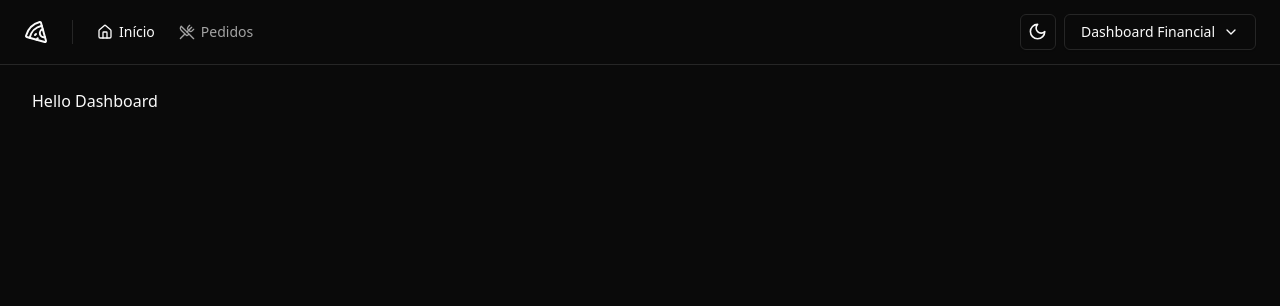
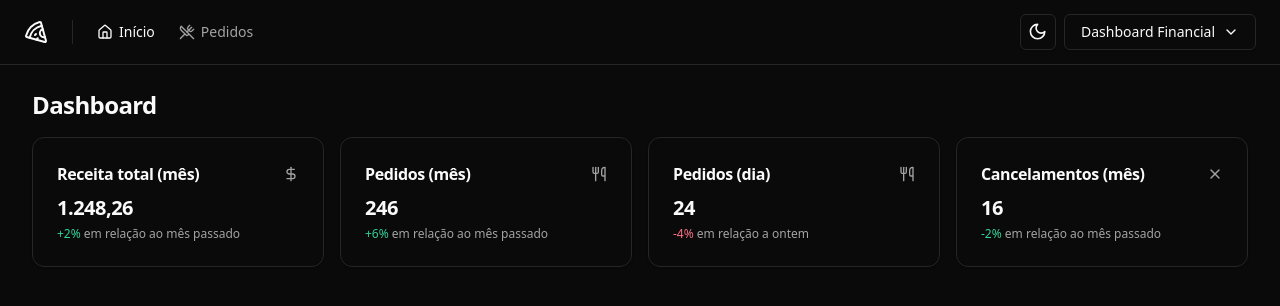
Before and after one commit to Cardosofiles/pizza-shop-client, a React (Vite) app: page / in a window 1280 px wide. Shown: the top 306 px of the page. Built offline with nearby package versions, Linux system fonts and the light colour scheme.

Commit message:
dashboard components and page

```diff
--- /dev/null
+++ b/src/components/ui/card.tsx
@@ -0,0 +1,76 @@
+import * as React from "react"
+
+import { cn } from "@/lib/utils"
+
+const Card = React.forwardRef<
+  HTMLDivElement,
+  React.HTMLAttributes<HTMLDivElement>
+>(({ className, ...props }, ref) => (
+  <div
+    ref={ref}
+    className={cn(
+      "rounded-xl border bg-card text-card-foreground shadow",
+      className
+    )}
+    {...props}
+  />
+))
+Card.displayName = "Card"
+
+const CardHeader = React.forwardRef<
+  HTMLDivElement,
+  React.HTMLAttributes<HTMLDivElement>
+>(({ className, ...props }, ref) => (
+  <div
+    ref={ref}
+    className={cn("flex flex-col space-y-1.5 p-6", className)}
+    {...props}
+  />
+))
+CardHeader.displayName = "CardHeader"
+
+const CardTitle = React.forwardRef<
+  HTMLParagraphElement,
+  React.HTMLAttributes<HTMLHeadingElement>
+>(({ className, ...props }, ref) => (
+  <h3
+    ref={ref}
+    className={cn("font-semibold leading-none tracking-tight", className)}
+    {...props}
+  />
+))
+CardTitle.displayName = "CardTitle"
+
+const CardDescription = React.forwardRef<
+  HTMLParagraphElement,
+  React.HTMLAttributes<HTMLParagraphElement>
+>(({ className, ...props }, ref) => (
+  <p
+    ref={ref}
+    className={cn("text-sm text-muted-foreground", className)}
+    {...props}
+  />
+))
+CardDescription.displayName = "CardDescription"
+
+const CardContent = React.forwardRef<
+  HTMLDivElement,
+  React.HTMLAttributes<HTMLDivElement>
+>(({ className, ...props }, ref) => (
+  <div ref={ref} className={cn("p-6 pt-0", className)} {...props} />
+))
+CardContent.displayName = "CardContent"
+
+const CardFooter = React.forwardRef<
+  HTMLDivElement,
+  React.HTMLAttributes<HTMLDivElement>
+>(({ className, ...props }, ref) => (
+  <div
+    ref={ref}
+    className={cn("flex items-center p-6 pt-0", className)}
+    {...props}
+  />
+))
+CardFooter.displayName = "CardFooter"
+
+export { Card, CardHeader, CardFooter, CardTitle, CardDescription, CardContent }
--- a/src/routes.tsx
+++ b/src/routes.tsx
@@ -2,7 +2,7 @@
 
 import { AppLayout } from "@/routes/_layouts/app";
 import { AuthLayout } from "@/routes/_layouts/auth";
-import { Dashboard } from "@/routes/app/dashboard";
+import { Dashboard } from "@/routes/app/dashboard/dashboard";
 import { Orders } from "@/routes/app/orders/orders";
 import { SingIn } from "@/routes/auth/sing-in";
 import { SingUp } from "@/routes/auth/sing-up";
--- a/src/routes/app/dashboard.tsx
+++ /dev/null
@@ -1,10 +0,0 @@
-import { Helmet } from "react-helmet-async";
-
-export function Dashboard() {
-  return (
-    <>
-      <Helmet title="Dashboard" />
-      <h1>Hello Dashboard</h1>
-    </>
-  );
-}
--- /dev/null
+++ b/src/routes/app/dashboard/dashboard.tsx
@@ -0,0 +1,24 @@
+import { Helmet } from "react-helmet-async";
+
+import { DayOrdersAmountCard } from "./day-orders-amount-card";
+import { MonthCanceledOrdersAmount } from "./month-canceled-orders-amount";
+import { MonthOrdersAmountCard } from "./month-orders-amount-card";
+import { MonthRevenueCard } from "./month-revenue-card";
+
+export function Dashboard() {
+  return (
+    <>
+      <Helmet title="Dashboard" />
+      <div className="flex flex-col gap-4">
+        <h1 className="text-2xl font-bold tracking-tight">Dashboard</h1>
+
+        <div className="grid grid-cols-4 gap-4">
+          <MonthRevenueCard />
+          <MonthOrdersAmountCard />
+          <DayOrdersAmountCard />
+          <MonthCanceledOrdersAmount />
+        </div>
+      </div>
+    </>
+  );
+}
--- /dev/null
+++ b/src/routes/app/dashboard/day-orders-amount-card.tsx
@@ -0,0 +1,23 @@
+import { Utensils } from "lucide-react";
+
+import { Card, CardContent, CardHeader, CardTitle } from "@/components/ui/card";
+
+export function DayOrdersAmountCard() {
+  return (
+    <Card>
+      <CardHeader className="flex-row space-y-0 items-center justify-between pb-2">
+        <CardTitle className="text-base font-semibold">Pedidos (dia)</CardTitle>
+        <Utensils className="h-4 w-4 text-muted-foreground" />
+      </CardHeader>
+
+      <CardContent className="space-y-1">
+        <span className="text-xl font-bold tracking-tight">24</span>
+        <p className="text-xs text-muted-foreground">
+          <span className="text-rose-900 dark:text-rose-400">-4%</span> em
+          relação a ontem
+        </p>
+        <span className=""></span>
+      </CardContent>
+    </Card>
+  );
+}
--- /dev/null
+++ b/src/routes/app/dashboard/month-canceled-orders-amount.tsx
@@ -0,0 +1,25 @@
+import { X } from "lucide-react";
+
+import { Card, CardContent, CardHeader, CardTitle } from "@/components/ui/card";
+
+export function MonthCanceledOrdersAmount() {
+  return (
+    <Card>
+      <CardHeader className="flex-row space-y-0 items-center justify-between pb-2">
+        <CardTitle className="text-base font-semibold">
+          Cancelamentos (mês)
+        </CardTitle>
+        <X className="h-4 w-4 text-muted-foreground" />
+      </CardHeader>
+
+      <CardContent className="space-y-1">
+        <span className="text-xl font-bold tracking-tight">16</span>
+        <p className="text-xs text-muted-foreground">
+          <span className="text-emerald-900 dark:text-emerald-400">-2%</span> em
+          relação ao mês passado
+        </p>
+        <span className=""></span>
+      </CardContent>
+    </Card>
+  );
+}
--- /dev/null
+++ b/src/routes/app/dashboard/month-orders-amount-card.tsx
@@ -0,0 +1,22 @@
+import { Utensils } from "lucide-react";
+
+import { Card, CardContent, CardHeader, CardTitle } from "@/components/ui/card";
+
+export function MonthOrdersAmountCard() {
+  return (
+    <Card>
+      <CardHeader className="flex-row space-y-0 items-center justify-between pb-2">
+        <CardTitle className="text-base font-semibold">Pedidos (mês)</CardTitle>
+        <Utensils className="h-4 w-4 text-muted-foreground" />
+      </CardHeader>
+
+      <CardContent className="space-y-1">
+        <span className="text-xl font-bold tracking-tight">246</span>
+        <p className="text-xs text-muted-foreground">
+          <span className="text-emerald-900 dark:text-emerald-400">+6%</span> em
+          relação ao mês passado
+        </p>
+      </CardContent>
+    </Card>
+  );
+}
--- /dev/null
+++ b/src/routes/app/dashboard/month-revenue-card.tsx
@@ -0,0 +1,24 @@
+import { DollarSign } from "lucide-react";
+
+import { Card, CardContent, CardHeader, CardTitle } from "@/components/ui/card";
+
+export function MonthRevenueCard() {
+  return (
+    <Card>
+      <CardHeader className="flex-row space-y-0 items-center justify-between pb-2">
+        <CardTitle className="text-base font-semibold">
+          Receita total (mês)
+        </CardTitle>
+        <DollarSign className="h-4 w-4 text-muted-foreground" />
+      </CardHeader>
+
+      <CardContent className="space-y-1">
+        <span className="text-xl font-bold tracking-tight">1.248,26</span>
+        <p className="text-xs text-muted-foreground">
+          <span className="text-emerald-900 dark:text-emerald-400">+2%</span> em
+          relação ao mês passado
+        </p>
+      </CardContent>
+    </Card>
+  );
+}
--- a/src/routes/app/orders/orders.tsx
+++ b/src/routes/app/orders/orders.tsx
@@ -16,7 +16,7 @@
     <>
       <Helmet title="Pedidos" />
       <div className="flex flex-col gap-4">
-        <h1 className="text-3xl font-bold tracking-tight">Pedidos</h1>
+        <h1 className="text-2xl font-bold tracking-tight">Pedidos</h1>
         <div className="space-y-2.5">
           <OrderTableFilters />
 
```
